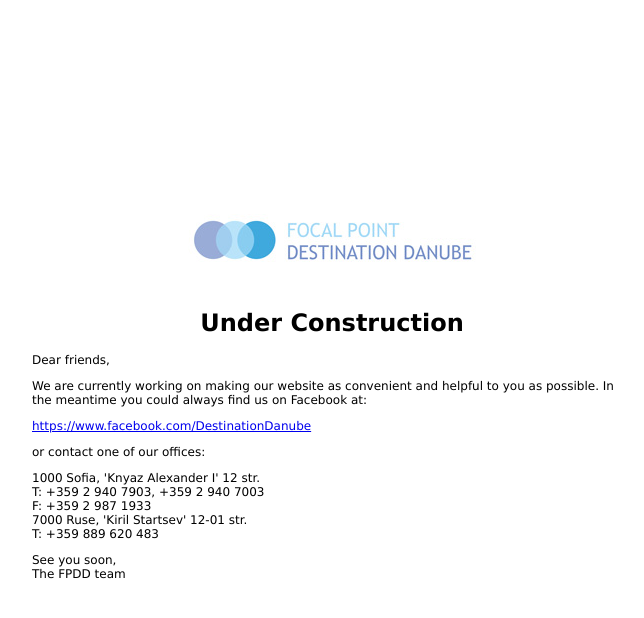
After one commit to paladin-tech/fpdd, a PHP site: page /php/index.html in a window 1280 px wide. The commit adds this page. Shown: the top 618 px of the page, without its empty margins (308-952 px from the left). Run offline with PHP 8.4, Linux system fonts and the light colour scheme.

Commit message:
[FIX] CSS style; [ADD] Under Construction index.html;

```diff
--- a/event-calendar.php
+++ b/event-calendar.php
@@ -8,7 +8,6 @@ $rsEvent = $infosystem->Execute("SELECT `event_id`, `title_{$lg}` title, `date`
 		<div id="content" class="grid_17 right suffix_1">
 			<div id="post-71" class="post-71 post type-post status-publish format-standard hentry category-overview tag-sit-amet post cat-24-id">
 				<article class="post-holder single-post">
-					<h2><?= $pageTitleEn ?></h2>
 					<?
 					if($loggedAsAdmin) {
 						?>
@@ -16,7 +15,7 @@ $rsEvent = $infosystem->Execute("SELECT `event_id`, `title_{$lg}` title, `date`
 					<?
 					}
 					?>
-					<br><br><br><br>
+					<h2><?= $pageTitleEn ?></h2>
 					<ul class="post_list recent_posts">
 						<?
 						while(!$rsEvent->EOF) {
--- /dev/null
+++ b/index.html
@@ -0,0 +1,42 @@
+<!DOCTYPE html>
+<html>
+<head>
+    <title></title>
+    <style>
+        body {
+            font-family: verdana;
+            font-size: 12px;
+        }
+        .centerDiv{
+            width: 600px;
+            height: 420px;
+            position: absolute;
+            margin-top: -210px;
+            margin-left: -300px;
+            top: 50%;
+            left: 50%;
+        }
+    </style>
+</head>
+<body>
+<div id="centerDiv" class="centerDiv">
+    <div style="text-align: center"><img src="images/FPDD-Logo.jpg"></div>
+    <h1 style="text-align: center">Under Construction</h1>
+    <p>Dear friends,<p>
+    <p>We are currently working on making our website as convenient and helpful to you as possible. In the meantime you could always find us on Facebook at:</p>
+    <p><a href="https://www.facebook.com/DestinationDanube" target="_blank">https://www.facebook.com/DestinationDanube</a></p>
+    <p>or contact one of our offices:</p>
+    <p>
+    1000 Sofia, 'Knyaz Alexander I' 12 str.<br>
+    T: +359 2 940 7903, +359 2 940 7003<br>
+    F: +359 2 987 1933<br>
+    7000 Ruse, 'Kiril Startsev' 12-01 str.<br>
+    T: +359 889 620 483<br>
+    </p>
+    <p>
+    See you soon,<br>
+    The FPDD team
+    </p>
+</div>
+</body>
+</html>
```
Also changed, not shown: css/normalize.css, images/gallery-1/photo-1-120x90.jpg (deleted), images/gallery-1/photo-2-120x90.jpg (deleted), images/gallery-1/photo-3-120x90.jpg (deleted), images/gallery-1/photo-4-120x90.jpg (deleted), images/gallery-1/photo-5-120x90.jpg (deleted).
